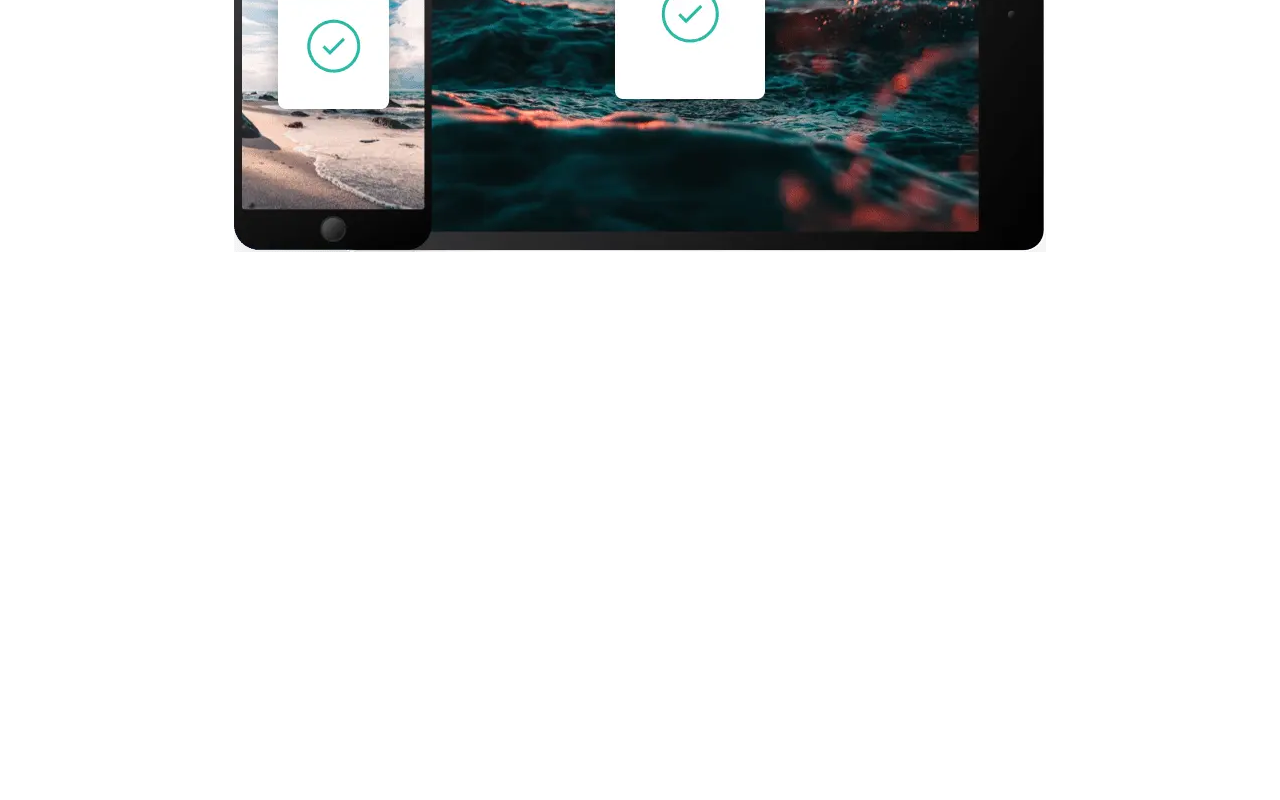
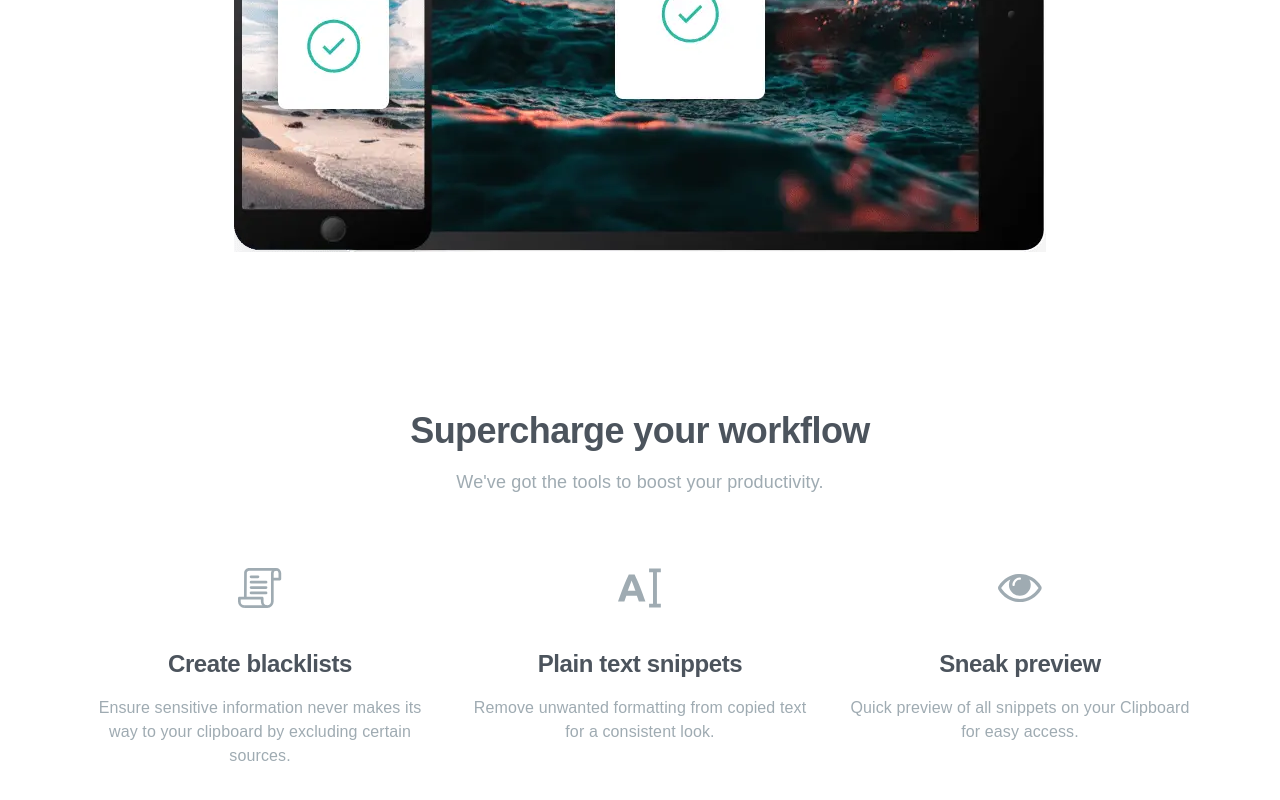
Before and after one commit to MrBlackvanta/clipboard-landing-page, a Next.js app: page / in a window 1280 px wide. Shown: the part 2063-2863 px from the top of the page. Before the commit the page ends 2476 px from the top, so only its background shows below. Built offline with nearby package versions, Linux system fonts and the light colour scheme; a web font is replaced by a local one.

Commit message:
feat: add WorkflowSection component and new icons; update SnippetsSection with role attribute

```diff
--- a/src/app/page.tsx
+++ b/src/app/page.tsx
@@ -4,6 +4,7 @@ import AccessSection from "@/components/access-section";
 import DownloadButtons from "@/components/download-buttons";
 import { LogoIcon } from "@/components/icons";
 import SnippetsSection from "@/components/snippets-section";
+import WorkflowSection from "@/components/workflow-section";
 import Image from "next/image";
 
 export default function Page() {
@@ -42,6 +43,7 @@ export default function Page() {
       <main className="flex-1">
         <SnippetsSection />
         <AccessSection />
+        <WorkflowSection />
       </main>
     </>
   );
--- /dev/null
+++ b/src/components/icons/BlacklistIcon.tsx
@@ -0,0 +1,16 @@
+export default function BlacklistIcon(props: React.SVGProps<SVGSVGElement>) {
+  return (
+    <svg
+      viewBox="0 0 44 40"
+      aria-hidden="true"
+      xmlns="http://www.w3.org/2000/svg"
+      {...props}
+    >
+      <g fill="currentColor" fillRule="nonzero">
+        <path d="M11.07 0C8.353 0 6.14 2.192 6.14 4.876l-.179 25.278 2.69.02.179-25.289c0-1.21 1.005-2.196 2.24-2.196h27.027V0H11.071z" />
+        <path d="M38.097 0a5.115 5.115 0 00-5.11 5.11v28.37c0 2.052-1.668 3.72-3.72 3.72a3.725 3.725 0 01-3.72-3.72V30.21c0-.743-.601-1.345-1.344-1.345H1.345C.602 28.864 0 29.466 0 30.21v3.272a6.417 6.417 0 006.41 6.409V37.2a3.724 3.724 0 01-3.72-3.72v-1.927h20.168v1.928a6.417 6.417 0 006.41 6.409 6.417 6.417 0 006.409-6.41V12.46h6.185c.743 0 1.345-.602 1.345-1.345V5.11A5.115 5.115 0 0038.097 0zm2.42 9.77h-4.84V5.11a2.423 2.423 0 012.42-2.42 2.423 2.423 0 012.42 2.42v4.66z" />
+        <path d="M6.14 37.201h22.813v2.689H6.14zM19.99 7.485h-6.947a1.345 1.345 0 100 2.69h6.947a1.345 1.345 0 100-2.69zM28.057 12.863H13.043a1.345 1.345 0 100 2.69h15.014a1.345 1.345 0 100-2.69zM28.057 18.242H13.043a1.345 1.345 0 100 2.69h15.014a1.344 1.344 0 100-2.69zM28.057 23.62H13.043a1.345 1.345 0 100 2.69h15.014a1.345 1.345 0 100-2.69z" />
+      </g>
+    </svg>
+  );
+}
--- /dev/null
+++ b/src/components/icons/PreviewIcon.tsx
@@ -0,0 +1,16 @@
+export default function PreviewIcon(props: React.SVGProps<SVGSVGElement>) {
+  return (
+    <svg
+      viewBox="0 0 50 32"
+      aria-hidden="true"
+      xmlns="http://www.w3.org/2000/svg"
+      {...props}
+    >
+      <path
+        fill="currentColor"
+        fillRule="nonzero"
+        d="M49.059 14.072c-2.585-4.227-6.06-7.623-10.424-10.188C34.27 1.318 29.66.035 24.806.035c-4.854 0-9.464 1.283-13.829 3.849C6.612 6.449 3.137 9.845.554 14.072c-.37.646-.554 1.283-.554 1.91 0 .628.185 1.265.554 1.91 2.583 4.227 6.058 7.624 10.423 10.189 4.365 2.565 8.975 3.847 13.83 3.847 4.853 0 9.463-1.277 13.828-3.833 4.365-2.557 7.84-5.957 10.424-10.202.369-.646.553-1.283.553-1.91 0-.628-.184-1.265-.553-1.911zM18.867 6.5c1.652-1.652 3.631-2.478 5.939-2.478.369 0 .683.13.941.388.258.258.388.572.388.941 0 .37-.13.683-.387.941a1.28 1.28 0 01-.942.388c-1.587 0-2.944.563-4.07 1.689-1.126 1.126-1.688 2.482-1.688 4.07 0 .369-.13.683-.388.941a1.28 1.28 0 01-.941.388c-.37 0-.683-.13-.942-.388a1.282 1.282 0 01-.388-.942c0-2.306.827-4.286 2.478-5.938zm17.969 18.522c-3.701 2.242-7.71 3.364-12.03 3.364-4.319 0-8.329-1.121-12.03-3.364-3.7-2.243-6.777-5.256-9.232-9.04 2.805-4.356 6.321-7.614 10.548-9.773a12.099 12.099 0 00-1.689 6.23c0 3.414 1.214 6.334 3.64 8.762 2.428 2.427 5.349 3.64 8.763 3.64 3.415 0 6.335-1.213 8.762-3.64 2.428-2.427 3.641-5.348 3.641-8.763 0-2.233-.563-4.31-1.689-6.229 4.227 2.16 7.743 5.418 10.548 9.773-2.454 3.784-5.532 6.797-9.232 9.04z"
+      />
+    </svg>
+  );
+}
--- /dev/null
+++ b/src/components/icons/TextIcon.tsx
@@ -0,0 +1,16 @@
+export default function TextIcon(props: React.SVGProps<SVGSVGElement>) {
+  return (
+    <svg
+      viewBox="0 0 36 32"
+      aria-hidden="true"
+      xmlns="http://www.w3.org/2000/svg"
+      {...props}
+    >
+      <path
+        fill="currentColor"
+        fillRule="nonzero"
+        d="M17.872 14.736a235.39 235.39 0 012.192 5.744c.746 2.027 1.536 4.24 2.368 6.64h-5.344a44.4 44.4 0 00-.784-2.368c-.288-.81-.57-1.632-.848-2.432h-8.64c-.278.8-.56 1.621-.848 2.432a44.4 44.4 0 00-.784 2.368H0a371.54 371.54 0 012.368-6.644 233.104 233.104 0 012.192-5.748 206.71 206.71 0 012.112-5.112c.693-1.61 1.413-3.136 2.16-4.736H13.6c.725 1.6 1.44 3.125 2.144 4.736.704 1.61 1.413 3.328 2.128 5.12zM7.968 18.32h6.303c-.34-.96-.671-1.878-.991-2.752a94.407 94.407 0 00-.912-2.4c-.288-.725-.539-1.365-.752-1.92-.214-.555-.384-.992-.512-1.313-.107.32-.267.758-.48 1.313a1241.872 1241.872 0 00-1.648 4.32c-.331.874-.667 1.792-1.008 2.752zM35.04 3.2h-3.2v25.6h3.2V32h-9.6v-3.2h3.2V3.2h-3.2V0h9.6v3.2z"
+      />
+    </svg>
+  );
+}
--- a/src/components/icons/index.ts
+++ b/src/components/icons/index.ts
@@ -1 +1,4 @@
+export { default as BlacklistIcon } from "./BlacklistIcon";
 export { default as LogoIcon } from "./LogoIcon";
+export { default as PreviewIcon } from "./PreviewIcon";
+export { default as TextIcon } from "./TextIcon";
--- a/src/components/snippets-section.tsx
+++ b/src/components/snippets-section.tsx
@@ -45,7 +45,10 @@ export default function SnippetsSection() {
             className="mx-auto w-full max-w-150 lg:mx-0 lg:w-188 lg:max-w-none lg:justify-self-end"
           />
 
-          <ul className="grid gap-12 text-center lg:max-w-sm lg:gap-14 lg:text-left">
+          <ul
+            role="list"
+            className="grid gap-12 text-center lg:max-w-sm lg:gap-14 lg:text-left"
+          >
             {features.map((feature) => (
               <li key={feature.title}>
                 <h3 className="tracking-heading text-2xl font-semibold">
--- /dev/null
+++ b/src/components/workflow-section.tsx
@@ -0,0 +1,66 @@
+import { BlacklistIcon, PreviewIcon, TextIcon } from "@/components/icons";
+import SectionIntro from "@/components/section-intro";
+
+type Tool = {
+  Icon: React.ComponentType<React.SVGProps<SVGSVGElement>>;
+
+  title: string;
+  description: string;
+};
+
+const tools: Tool[] = [
+  {
+    Icon: BlacklistIcon,
+    title: "Create blacklists",
+    description:
+      "Ensure sensitive information never makes its way to your clipboard by excluding certain sources.",
+  },
+  {
+    Icon: TextIcon,
+    title: "Plain text snippets",
+    description:
+      "Remove unwanted formatting from copied text for a consistent look.",
+  },
+  {
+    Icon: PreviewIcon,
+    title: "Sneak preview",
+    description:
+      "Quick preview of all snippets on your Clipboard for easy access.",
+  },
+];
+
+export default function WorkflowSection() {
+  return (
+    <section aria-labelledby="workflow-heading" className="pb-28 lg:pb-36">
+      <div className="mx-auto max-w-277.5 px-8 lg:px-0">
+        <SectionIntro
+          id="workflow-heading"
+          title="Supercharge your workflow"
+          description="We've got the tools to boost your productivity."
+        />
+
+        <ul
+          role="list"
+          className="mt-22.5 grid gap-14 lg:mt-18 lg:grid-cols-3 lg:gap-x-7.5"
+        >
+          {tools.map(({ Icon, title, description }) => (
+            <li
+              key={title}
+              className="mx-auto flex max-w-70 flex-col items-center text-center lg:max-w-full"
+            >
+              <span className="text-grayish-blue flex h-10 items-center justify-center">
+                <Icon className="size-11" />
+              </span>
+              <h3 className="tracking-heading mt-10 text-2xl font-semibold">
+                {title}
+              </h3>
+              <p className="text-grayish-blue tracking-body mt-4.5 text-base lg:mt-4">
+                {description}
+              </p>
+            </li>
+          ))}
+        </ul>
+      </div>
+    </section>
+  );
+}
```
